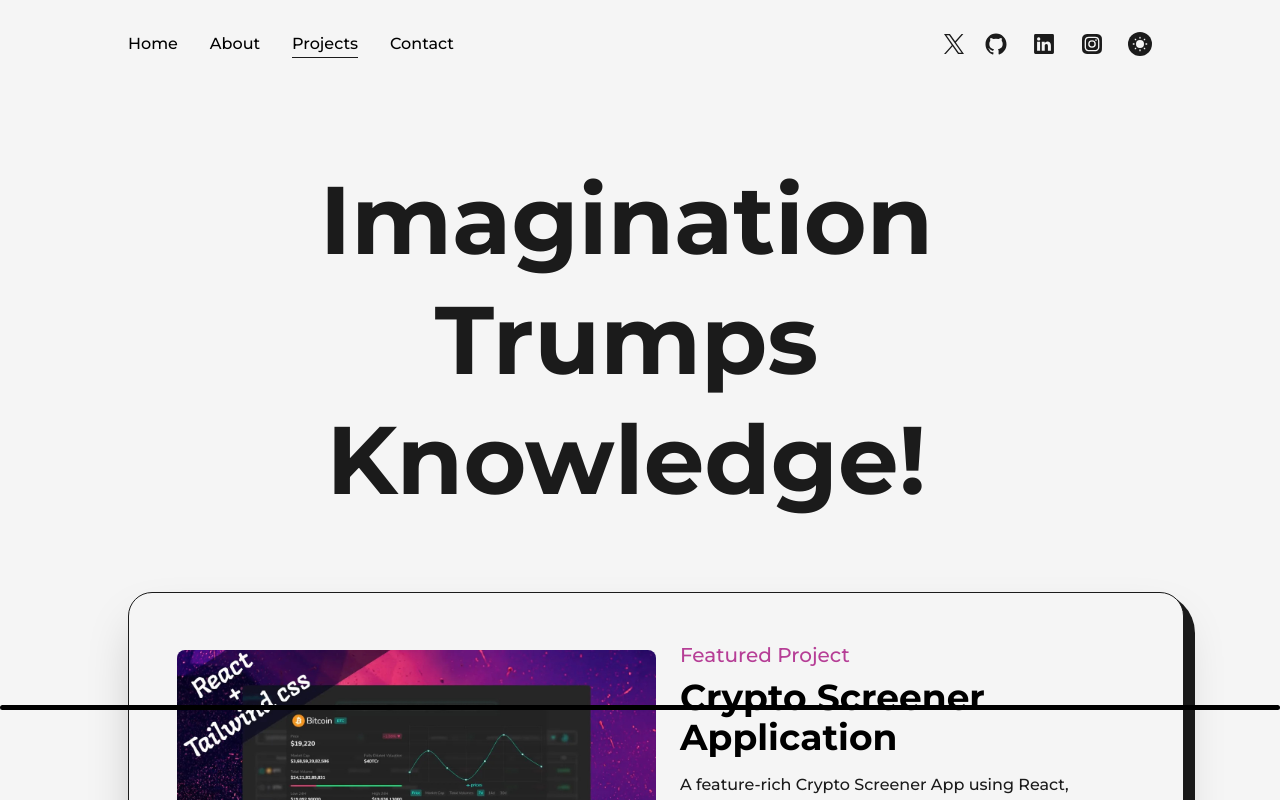
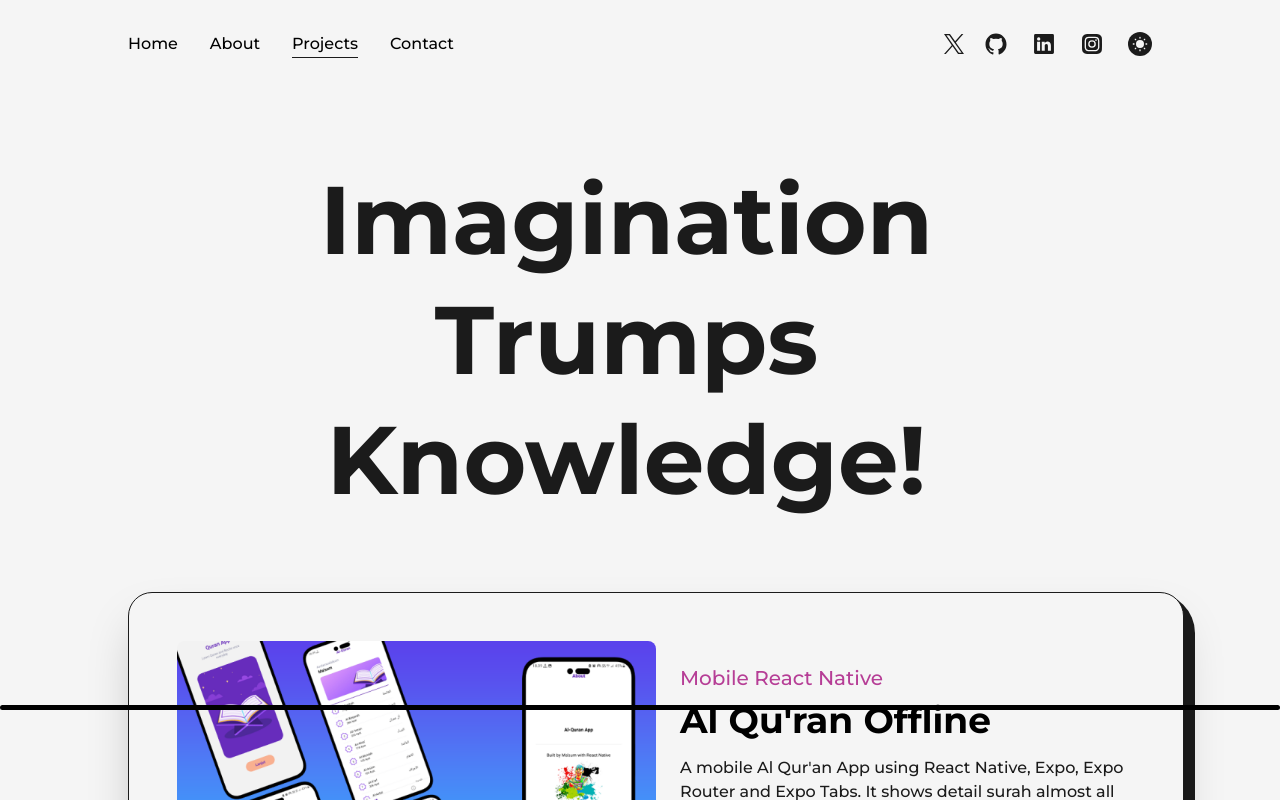
Before and after one commit to masumrpg/portofolio-light-dark, a Next.js app: page /projects in a window 1280 px wide. Shown: the top 800 px of the page. Built offline with nearby package versions, Linux system fonts and the light colour scheme.

Commit message:
update 1 project

```diff
--- a/src/pages/contact.js
+++ b/src/pages/contact.js
@@ -136,11 +136,11 @@ export default function Contact() {
       >
         <Layout className="pt-16">
           <AnimatedText
-            text="Words Can Change the World!"
+            text="Get in Touch and Contact Me!"
             className="!text-8xl !leading-tight mb-16 lg:!text-7xl sm:!text-6xl xs:!text-4xl sm:mb-8"
           />
 
-          <ul className="grid grid-cols-2 gap-16 lg:gap-8 md:grid-cols-1 md:gap-y-16">
+          {/* <ul className="grid grid-cols-2 gap-16 lg:gap-8 md:grid-cols-1 md:gap-y-16">
             <FeaturedArticle
               img={blog1}
               title="build a custom pagination component in reactjs from scratch"
@@ -159,10 +159,10 @@ export default function Contact() {
               user experience."
               link="https://devdreaming.com/blogs/create-3-different-types-of-loading-screens-in-react"
             />
-          </ul>
+          </ul> */}
 
           <h2 className="font-bold text-4xl w-full text-center mt-32 my-16">
-            All Articles
+            Contact Me
           </h2>
 
           <ul className="flex flex-col items-center relative">
--- a/src/pages/projects.js
+++ b/src/pages/projects.js
@@ -5,7 +5,7 @@ import { motion } from "framer-motion";
 import Head from "next/head";
 import Image from "next/image";
 import Link from "next/link";
-import proj1 from "../../public/images/projects/crypto-screener-cover-image.jpg";
+import proj1 from "../../public/images/projects/al-quran-react-native.png";
 import proj2 from "../../public/images/projects/nft-collection-website-cover-image.jpg";
 import proj3 from "../../public/images/projects/fashion-studio-website.jpg";
 import proj4 from "../../public/images/projects/portfolio-cover-image.jpg";
@@ -182,12 +182,12 @@ export default function Projects() {
           <div className="grid grid-cols-12 gap-24 gap-y-32 xl:gap-x-16 lg:gap-x-8 md:gap-y-24 sm:gap-x-0">
             <div className="col-span-12">
               <FeaturedProject
-                type="Featured Project"
-                title="Crypto Screener Application"
-                summary="A feature-rich Crypto Screener App using React, Tailwind CSS, Context API, React Router and Recharts. It shows detail regarding almost all the cryptocurrency. You can easily convert the price in your local currency."
+                type="Mobile React Native"
+                title="Al Qu'ran Offline"
+                summary="A mobile Al Qur'an App using React Native, Expo, Expo Router and Expo Tabs. It shows detail surah almost all the verses. Translete only in Indonesia for now."
                 img={proj1}
-                link="https://devdreaming.com/videos/build-crypto-screener-app-with-react-tailwind-css"
-                github="https://github.com/codebucks27/CryptoBucks-Final-Code"
+                link="https://play.google.com/store/apps/details?id=com.masumrpg.AlQuranOffline"
+                github="https://github.com/masumrpg/Al-Quran-Offline"
               />
             </div>
             <div className="col-span-6 sm:col-span-12">
```
Also changed, not shown: public/images/projects/al-quran-react-native.png (added), public/images/projects/crypto-screener-cover-image.jpg (deleted).
